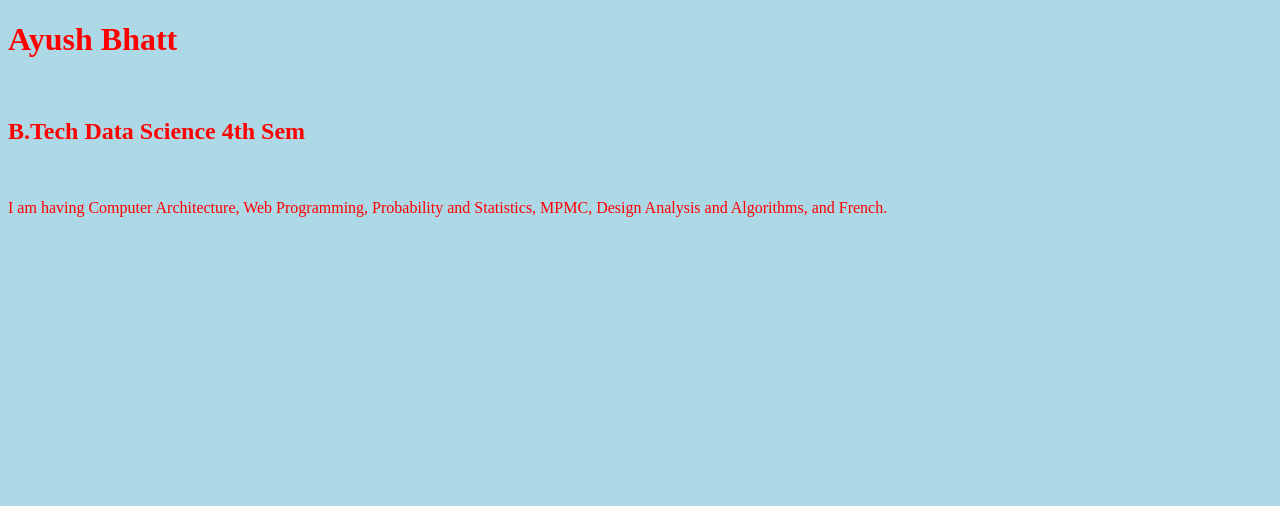
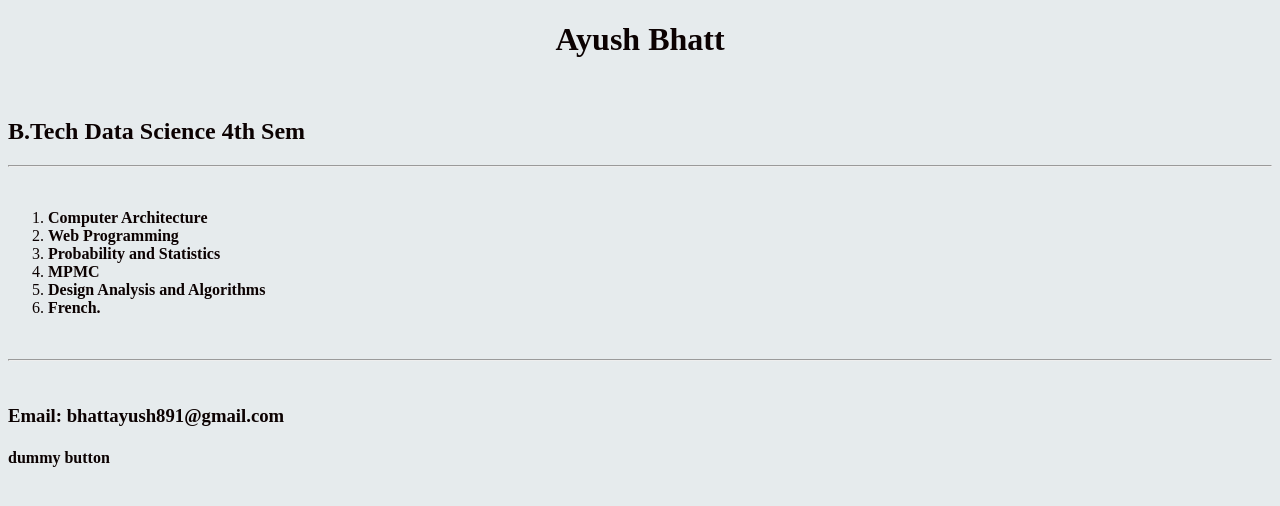
Before and after one commit to Ayushhh1/WEB_PROGRAMMING, a plain HTML site: page web_programming/index.html in a window 1280 px wide. Drawn offline with Linux system fonts and the light colour scheme.

Commit message:
Update index.html

```diff
--- a/web_programming/index.html
+++ b/web_programming/index.html
@@ -4,22 +4,33 @@
     <title>Ayush Bhatt Details</title>
     <style>
         body {
-            background-color: lightblue;
-            color: red;
+            background-color: rgb(230, 235, 237);
+            color: rgb(12, 2, 2);
         }
     </style>
 </head>
 <body>
-
-    <h1>Ayush Bhatt</h1>
+    <h1><center> Ayush Bhatt </center></h1>
 
     <br>
 
     <h2>B.Tech Data Science 4th Sem</h2>
-
+    <center><hr></center>
+    <br>
+    <ol>
+        <li><b>Computer Architecture</b></li>
+        <li><b>Web Programming</b></li>
+        <li><b>Probability and Statistics</b></li>
+        <li><b>MPMC</b></li>
+        <li><b>Design Analysis and Algorithms</b></li>
+        <li><b>French.</b></li>
+    </ol>
+    <br>
+    <center><hr></center>
     <br>
 
-    <p>I am having Computer Architecture, Web Programming, Probability and Statistics, MPMC, Design Analysis and Algorithms, and French.</p>
-
+    <h3>Email: bhattayush891@gmail.com</h3>
+    <h4>dummy button</h4>
+    <br>
 </body>
 </html>
```
